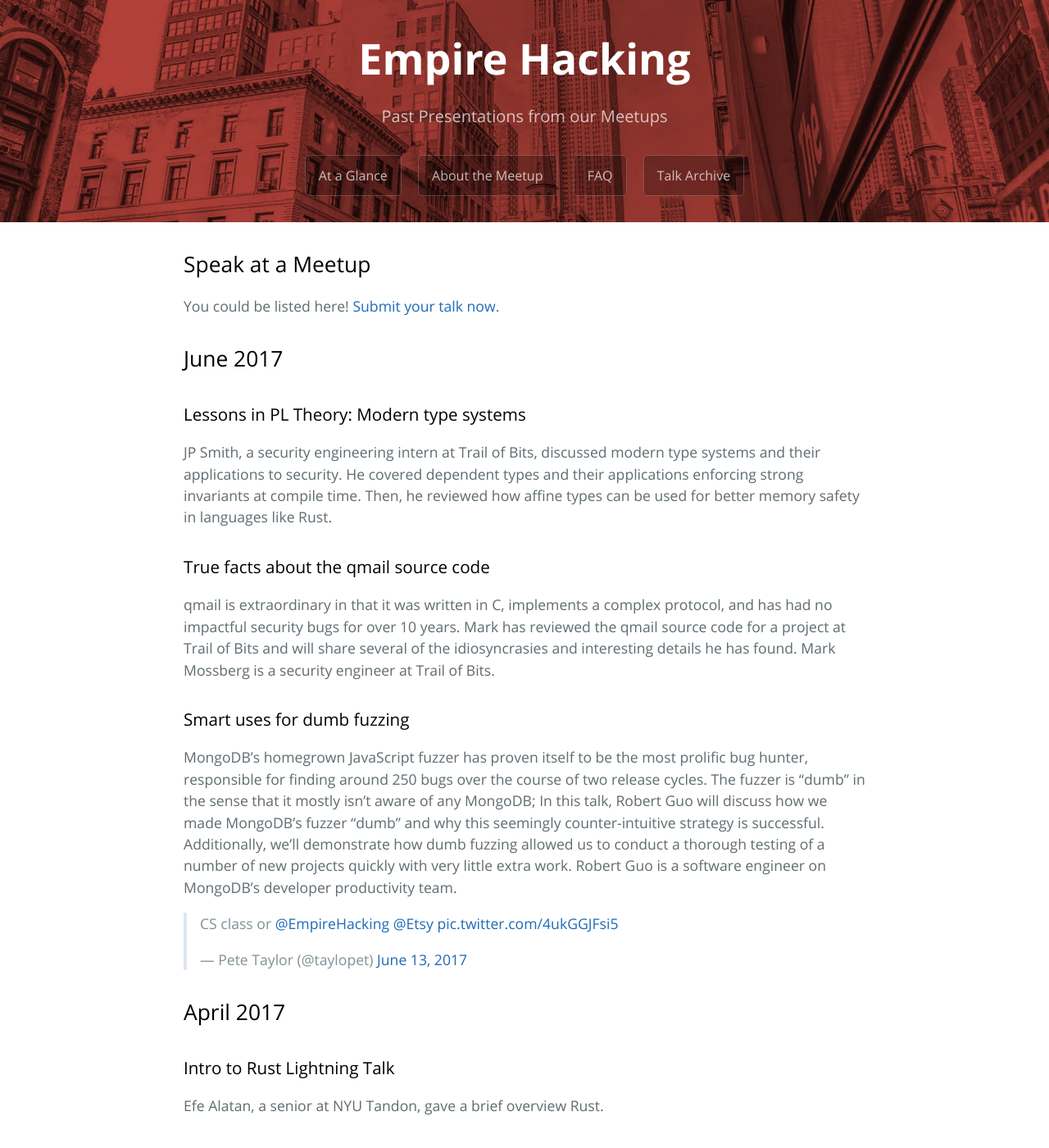
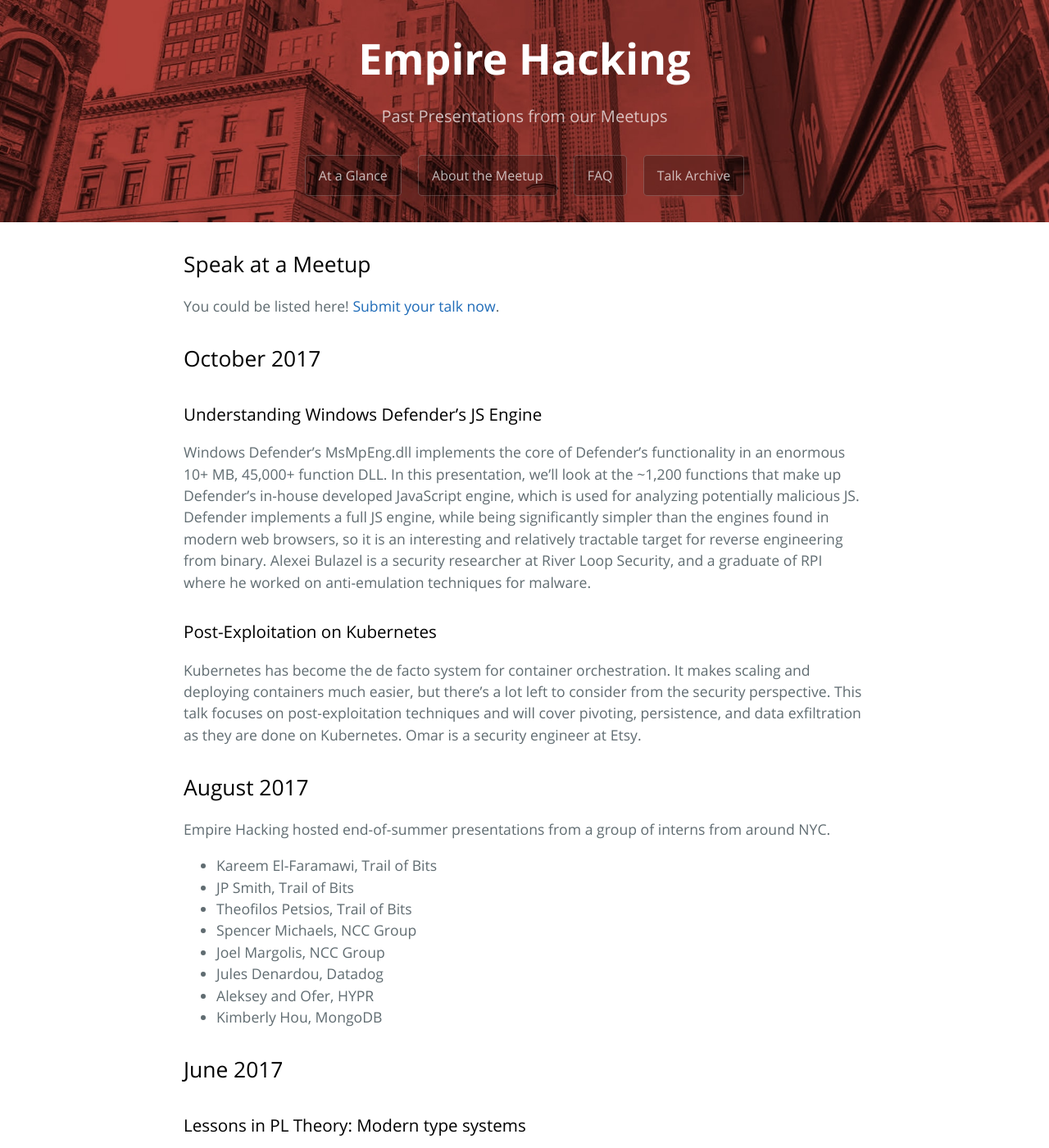
Before and after one commit to trailofbits/empirehacking.nyc, a Jekyll site: the page built from archive.md, in a window 1280 px wide and 1400 px high. Shown: the whole window at 82% size. Built offline with Jekyll 4.4.1, drawn with Linux system fonts in a browser that asks for light colours; comment, search, counter and statistics services are not loaded.

Commit message:
Update archive.md

```diff
--- a/archive.md
+++ b/archive.md
@@ -8,6 +8,27 @@ permalink: /archive/
 ## Speak at a Meetup
 
 You could be listed here! [Submit your talk now](/about/#speak-at-a-meetup).
+
+## October 2017
+
+### Understanding Windows Defender’s JS Engine
+Windows Defender’s MsMpEng.dll implements the core of Defender’s functionality in an enormous 10+ MB, 45,000+ function DLL. In this presentation, we’ll look at the ~1,200 functions that make up Defender’s in-house developed JavaScript engine, which is used for analyzing potentially malicious JS. Defender implements a full JS engine, while being significantly simpler than the engines found in modern web browsers, so it is an interesting and relatively tractable target for reverse engineering from binary. Alexei Bulazel is a security researcher at River Loop Security, and a graduate of RPI where he worked on anti-emulation techniques for malware.
+
+### Post-Exploitation on Kubernetes
+Kubernetes has become the de facto system for container orchestration. It makes scaling and deploying containers much easier, but there's a lot left to consider from the security perspective. This talk focuses on post-exploitation techniques and will cover pivoting, persistence, and data exfiltration as they are done on Kubernetes. Omar is a security engineer at Etsy.
+
+## August 2017
+
+Empire Hacking hosted end-of-summer presentations from a group of interns from around NYC.
+
+* Kareem El-Faramawi, Trail of Bits
+* JP Smith, Trail of Bits
+* Theofilos Petsios, Trail of Bits
+* Spencer Michaels, NCC Group
+* Joel Margolis, NCC Group
+* Jules Denardou, Datadog
+* Aleksey and Ofer, HYPR
+* Kimberly Hou, MongoDB
 
 ## June 2017
 
```
